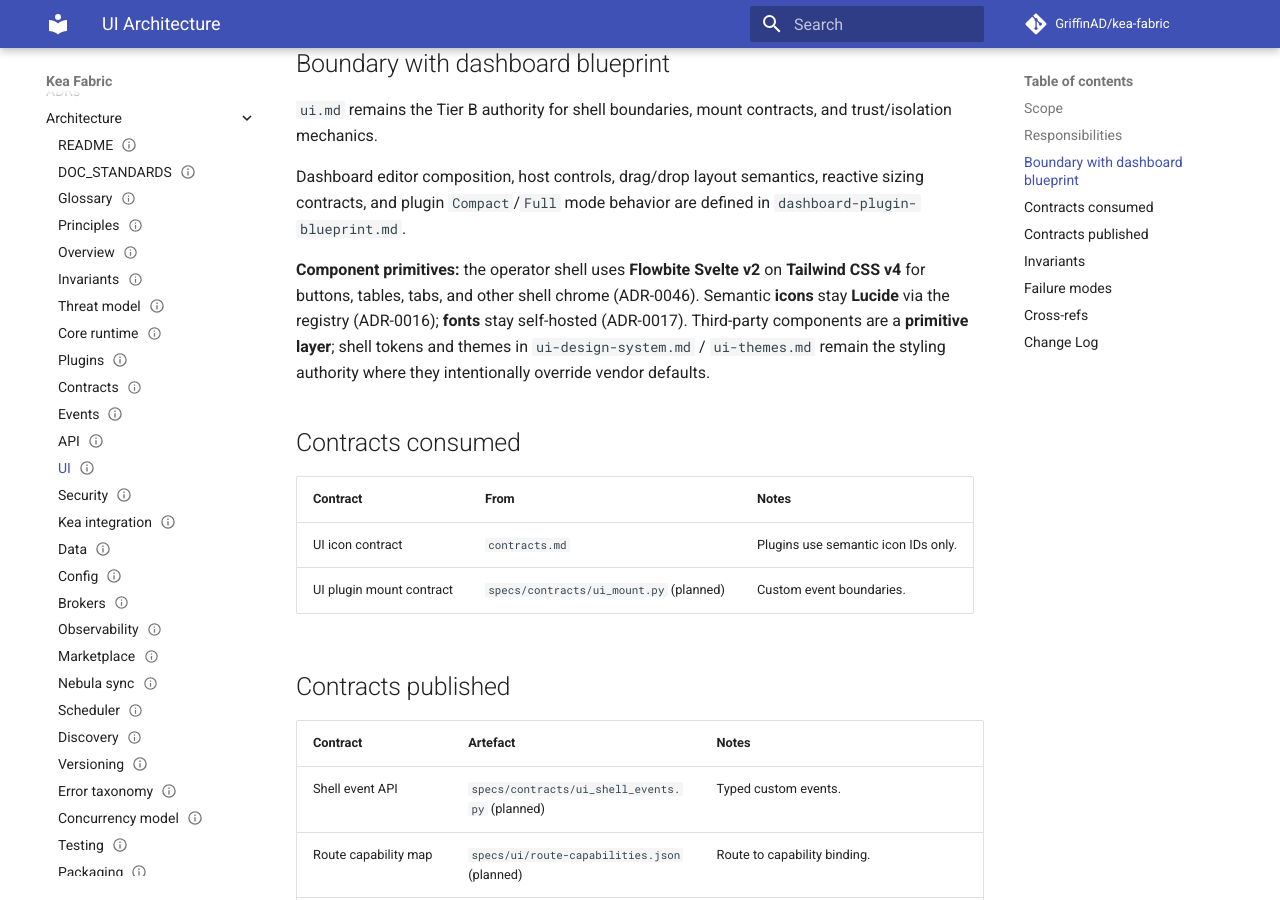
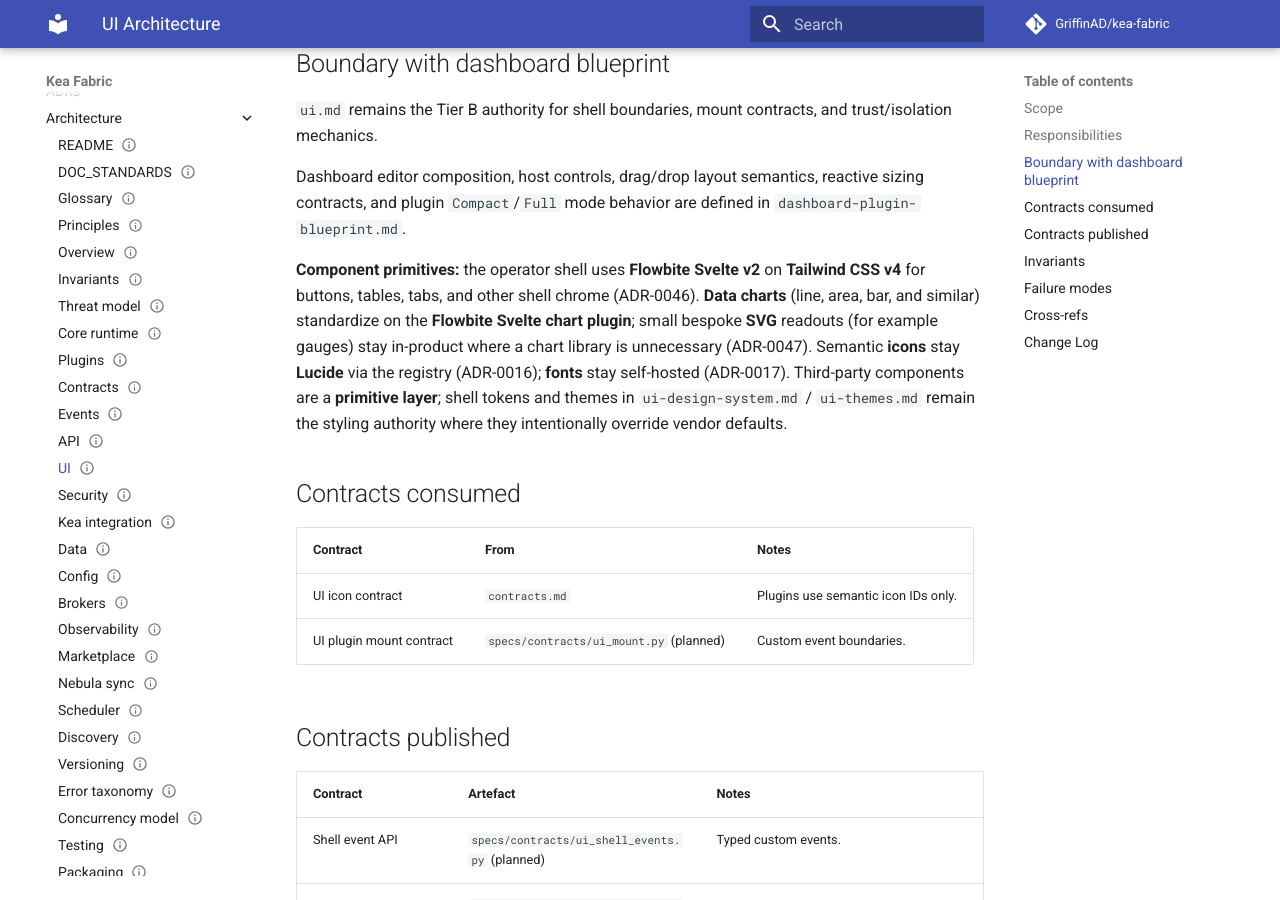
Before and after one commit to GriffinAD/dns-fabric, an MkDocs documentation site: the page built from docs/architecture/ui.md, in a window 1280 px wide and 900 px high, scrolled down 493 px. Built offline with MkDocs 1.6.1 and Material for MkDocs 9.7.7, drawn with Linux system fonts in a browser that asks for light colours; comment, search, counter and statistics services are not loaded; some of the changed text lies outside the part shown.

Commit message:
docs(adr): ADR-0047 operator UI charts and Flowbite plugin
- Data charts: @flowbite-svelte-plugins/chart per Flowbite Svelte v2 line
- Bespoke SVG remains for small gauges; cross-link ui + design-system + themes
- Index README and link from ADR-0046

Signed-off-by: GriffinAD <nigel.surridge@btinternet.com>

```diff
--- a/docs/architecture/ui.md
+++ b/docs/architecture/ui.md
@@ -6,7 +6,7 @@ owner: GriffinAD
 peer_reviewer: GriffinAD
 status: Accepted
 last_review: 2026-04-22
-adrs: [ADR-0046]
+adrs: [ADR-0046, ADR-0047]
 invariants: []
 ---
 
@@ -36,10 +36,13 @@ defined in `dashboard-plugin-blueprint.md`.
 
 **Component primitives:** the operator shell uses **Flowbite Svelte v2** on
 **Tailwind CSS v4** for buttons, tables, tabs, and other shell chrome (ADR-0046).
-Semantic **icons** stay **Lucide** via the registry (ADR-0016); **fonts** stay
-self-hosted (ADR-0017). Third-party components are a **primitive layer**;
-shell tokens and themes in `ui-design-system.md` / `ui-themes.md` remain the
-styling authority where they intentionally override vendor defaults.
+**Data charts** (line, area, bar, and similar) standardize on the **Flowbite
+Svelte chart plugin**; small bespoke **SVG** readouts (for example gauges) stay
+in-product where a chart library is unnecessary (ADR-0047). Semantic **icons**
+stay **Lucide** via the registry (ADR-0016); **fonts** stay self-hosted
+(ADR-0017). Third-party components are a **primitive layer**; shell tokens and
+themes in `ui-design-system.md` / `ui-themes.md` remain the styling authority
+where they intentionally override vendor defaults.
 
 ## Contracts consumed
 
@@ -96,3 +99,4 @@ flowchart LR
 | 2026-04-20 | Accepted | GriffinAD | Testing stack requirement captured: Vitest for unit/component testing and Playwright for UI automation. |
 | 2026-04-21 | Accepted | GriffinAD | Added boundary note pointing dashboard editor/layout authority to `dashboard-plugin-blueprint.md`. |
 | 2026-04-22 | Accepted | GriffinAD | Linked ADR-0046 (Flowbite Svelte v2 + Tailwind v4 primitive stack). |
+| 2026-04-22 | Accepted | GriffinAD | Linked ADR-0047 (charts: Flowbite Svelte chart plugin + bespoke SVG). |
```
Also changed, not shown: docs/adr/ADR-0046-operator-ui-flowbite-tailwind.md (+1 -0 lines), docs/adr/ADR-0047-operator-ui-charts-flowbite-plugin.md (added, +129 -0 lines), docs/adr/README.md (+2 -1 lines), docs/architecture/dashboard-plugin-blueprint.md (+4 -2 lines), docs/architecture/ui-design-system.md (+8 -5 lines), docs/architecture/ui-themes.md (+4 -1 lines).
